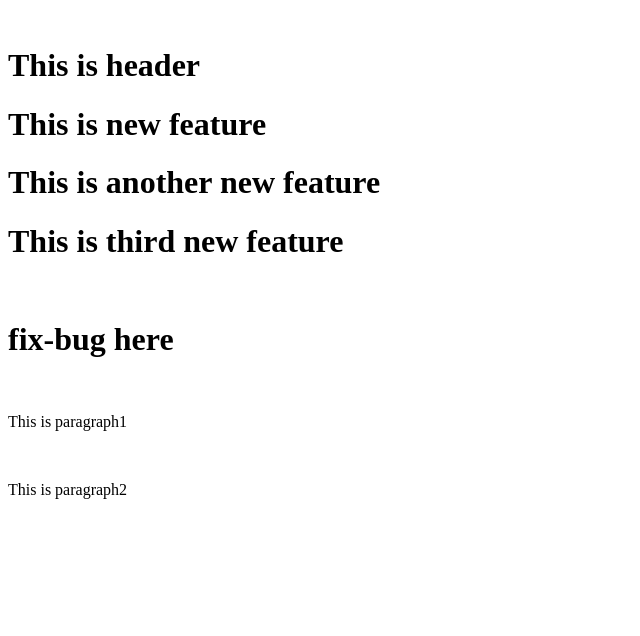
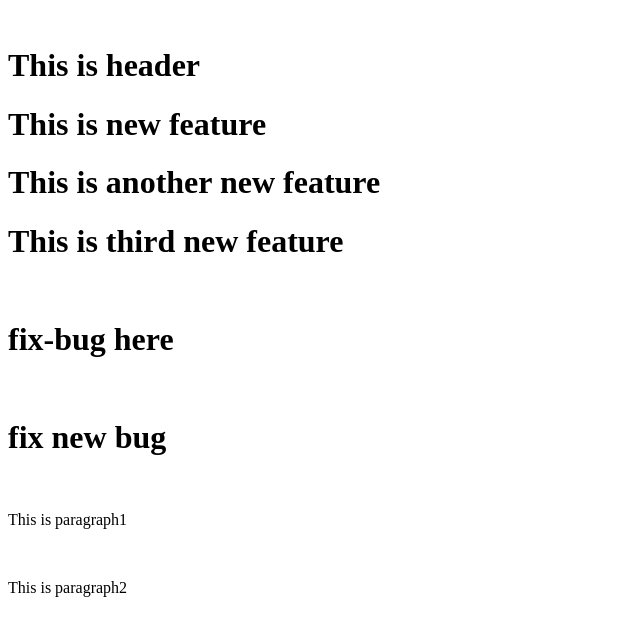
Before and after one commit to Thipxt/sample_git2, a plain HTML site: page index.html in a window 1280 px wide. Shown: the whole page, without its empty margins (0-640 px from the left). Drawn offline with Linux system fonts and the light colour scheme.

Commit message:
Fix #2 succesfully

```diff
--- a/index.html
+++ b/index.html
@@ -7,6 +7,7 @@
 <h1>This is another new feature</h1>
 <h1>This is third new feature</h1>
 <h1>fix-bug here</h1>
+<h1>fix new bug </h1>
 <p>This is paragraph1</p>
 <p>This is paragraph2</p>
 </body>
```
